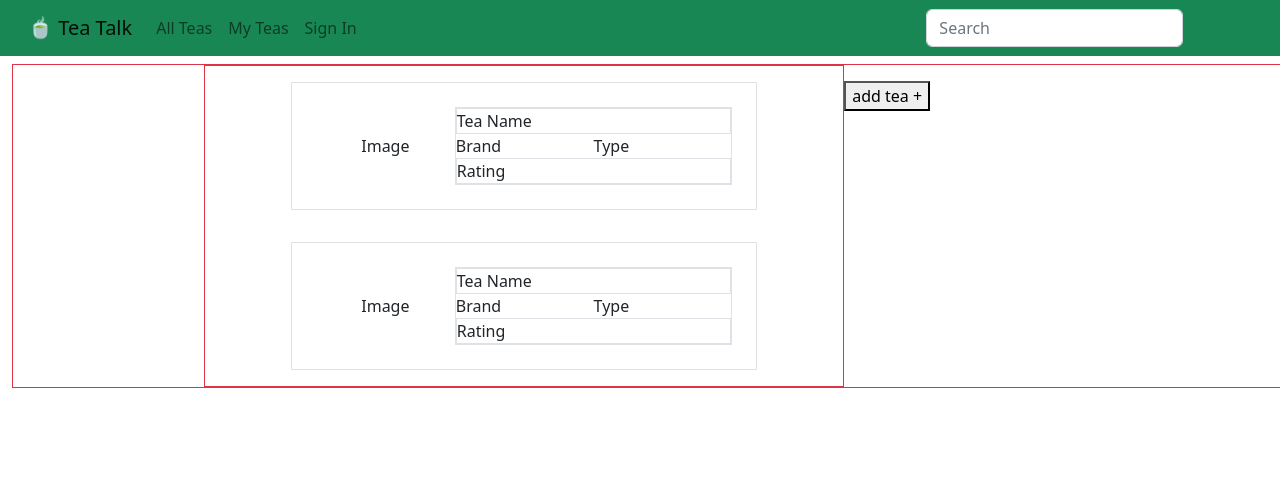
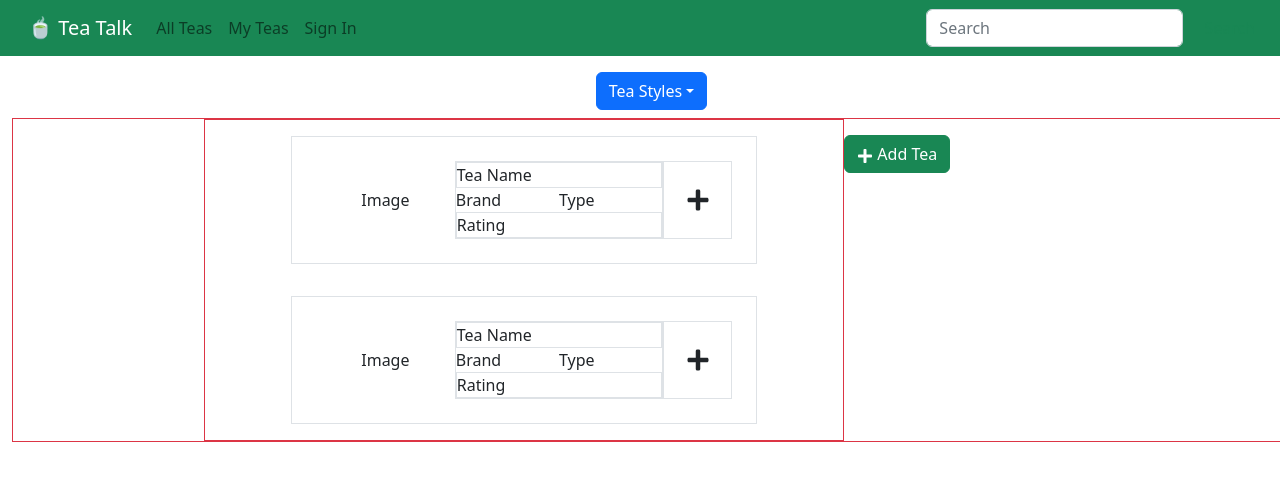
Before and after one commit to jlam3950/tea-talk-react, a React (Create React App) app: page / in a window 1280 px wide. Shown: the top 480 px of the page. Built offline with nearby package versions, Linux system fonts and the light colour scheme.

Commit message:
updated login, teacard, main UI. modal components

```diff
--- a/src/App.css
+++ b/src/App.css
@@ -11,6 +11,10 @@
 }
 
 /* Main */
+
+/* .teaDropDown{
+  margin: 2rem;
+} */
 
 .addTea{
   padding-right: 2rem;
@@ -52,16 +56,17 @@
   }
 }
 
+/* Navbar */
+
+.logo{
+  color:white;
+}
+
 /* Login */
 
-button{
-  max-width: 25em;
+/* Tea Card  */
+
+.teaPlus{
+  font-size: 1.5em;
+  cursor: pointer;
 }
-
-#formControlLg{
-  max-width: 25em;
-}
-
-.forgotPW{
-  max-width: 25em;
-}
--- /dev/null
+++ b/src/components/AddTeaModal.jsx
@@ -0,0 +1,50 @@
+import Button from 'react-bootstrap/Button';
+import Modal from 'react-bootstrap/Modal';
+import React from 'react';
+
+function addTeaModal(props) {
+  return (
+    <Modal
+      {...props}
+      size="lg"
+      aria-labelledby="contained-modal-title-vcenter"
+      centered
+    >
+      <Modal.Header closeButton>
+        <Modal.Title id="contained-modal-title-vcenter">
+          Modal heading
+        </Modal.Title>
+      </Modal.Header>
+      <Modal.Body>
+        <h4>Centered Modal</h4>
+        <p>
+          Cras mattis consectetur purus sit amet fermentum. Cras justo odio,
+          dapibus ac facilisis in, egestas eget quam. Morbi leo risus, porta ac
+          consectetur ac, vestibulum at eros.
+        </p>
+      </Modal.Body>
+      <Modal.Footer>
+        <Button onClick={props.onHide}>Close</Button>
+      </Modal.Footer>
+    </Modal>
+  );
+}
+
+function App() {
+  const [modalShow, setModalShow] = React.useState(false);
+
+  return (
+    <>
+      <Button variant="primary" onClick={() => setModalShow(true)}>
+        Launch vertically centered modal
+      </Button>
+
+      <addTeaModal
+        show={modalShow}
+        onHide={() => setModalShow(false)}
+      />
+    </>
+  );
+}
+;
+export default addTeaModal;
--- a/src/components/Login.jsx
+++ b/src/components/Login.jsx
@@ -16,7 +16,7 @@ function Login() {
 
       <MDBRow>
 
-        <MDBCol col='10' md='6'>
+        <MDBCol col='10' md='6' className=''>
           <img src="/images/kermit-login.png" className="img-fluid" alt="placeholder" />
         </MDBCol>
 
@@ -31,10 +31,10 @@ function Login() {
             <MDBCheckbox name='flexCheck' value='' id='flexCheckDefault' label='Remember me' />
             <a href="!#">Forgot password?</a>
           </div>
-
+          <div className = 'd-flex flex-column justify-content-center align-items-center'>
             <MDBBtn className="mb-4 w-100" size="lg">Sign in</MDBBtn>
 
-          <div className="divider d-flex justify-content-center my-4">
+            <div className="w-100 mx-2 mb-4 divider d-flex justify-content-center my-4">
               <p className="text-center fw-bold mx-3 mb-0">OR</p>
             </div>
 
@@ -47,6 +47,7 @@ function Login() {
               <MDBIcon fab icon="twitter" className="mx-2"/>
               Continue with twitter
             </MDBBtn>
+          </div>
 
         </MDBCol>
 
--- a/src/components/Main.jsx
+++ b/src/components/Main.jsx
@@ -1,24 +1,38 @@
 import React from 'react';
 import Container from 'react-bootstrap/Container';
 import TeaCard from './TeaCard';
+import { FaSearch, FaPlus } from 'react-icons/fa';
+import Dropdown from 'react-bootstrap/Dropdown';
+import DropdownButton from 'react-bootstrap/DropdownButton';
+import addTeaModal from './AddTeaModal';
+
 
 const Main = () => {
   return (
     <div className = 'container-fluid py-2 vh-100 d-flex'>
+    <addTeaModal/>
        <div className="d-flex flex-column">
-          <div className ="input-group d-flex flex-column align-items-center justify-content-center">
+          <div className ="input-group d-flex flex-row justify-content-center">
             <div className="form-outline py-2 mobileSearchBar">
               <input type="search" id="form1" class="form-control" placeholder='Search Tea..' />
               <label class="form-label" for="form1"></label>
             </div>
+            <div className="teaDropDown py-2 px-2">
+              <DropdownButton id="dropdown-basic-button" title="Tea Styles">
+                <Dropdown.Item href="#/action-1">Green</Dropdown.Item>
+                <Dropdown.Item href="#/action-2">Black</Dropdown.Item>
+                <Dropdown.Item href="#/action-3">White</Dropdown.Item>
+                <Dropdown.Item href="#/action-3">Herbal</Dropdown.Item>
+              </DropdownButton>
+            </div>
             {/* <button type="button" class="btn btn-primary">
-              <i class="fas fa-search"></i>
+              <i class="fas fa-search"><FaSearch/></i>
             </button> */}
           </div>
       <div class ='teaContainer vw-100 border border-danger'>
         <div className="addTeaBtnContainer">
             <div className="addTea d-flex flex-row align-items-center justify-content-center">
-              <button className="btn-success">add tea +</button>
+              <button className="btn btn-success"><FaPlus/> Add Tea</button>
             </div>
           </div>
           <div className = 'teaCardContainer col-sm col-12 border border-danger px-2'>
--- a/src/components/NavigationBar.jsx
+++ b/src/components/NavigationBar.jsx
@@ -10,7 +10,7 @@ const NavigationBar = () => {
   return (
     <Navbar bg="light" expand="lg" className = 'py-0'>
       <Container fluid className = 'bg-success py-2'>
-        <Navbar.Brand href="/" className = 'mx-3'>🍵 Tea Talk</Navbar.Brand>
+        <Navbar.Brand href="/" className = 'mx-3 text-white'>🍵 Tea Talk</Navbar.Brand>
         <Navbar.Toggle aria-controls="navbarScroll" />
         <Navbar.Collapse id="navbarScroll">
           <Nav
--- a/src/components/TeaCard.jsx
+++ b/src/components/TeaCard.jsx
@@ -1,4 +1,5 @@
 import React from "react";
+import { FaPlus } from 'react-icons/fa'
 
 const TeaCard = () => {
   return (
@@ -6,7 +7,7 @@ const TeaCard = () => {
       <div className="col-4 d-flex justify-content-center align-items-center">
         Image
       </div>
-      <div className="col-8 border">
+      <div className="col-6 border">
         <div className="mr-2">
           <div className="border">
             Tea Name
@@ -24,6 +25,9 @@ const TeaCard = () => {
           </div>
         </div>
       </div>
+      <div className="teaPlus col-2 border d-flex justify-content-center align-items-center">
+        <FaPlus />
+      </div>
     </div>
   );
 };
```
Lines whose indentation alone changed are shown as unchanged.
